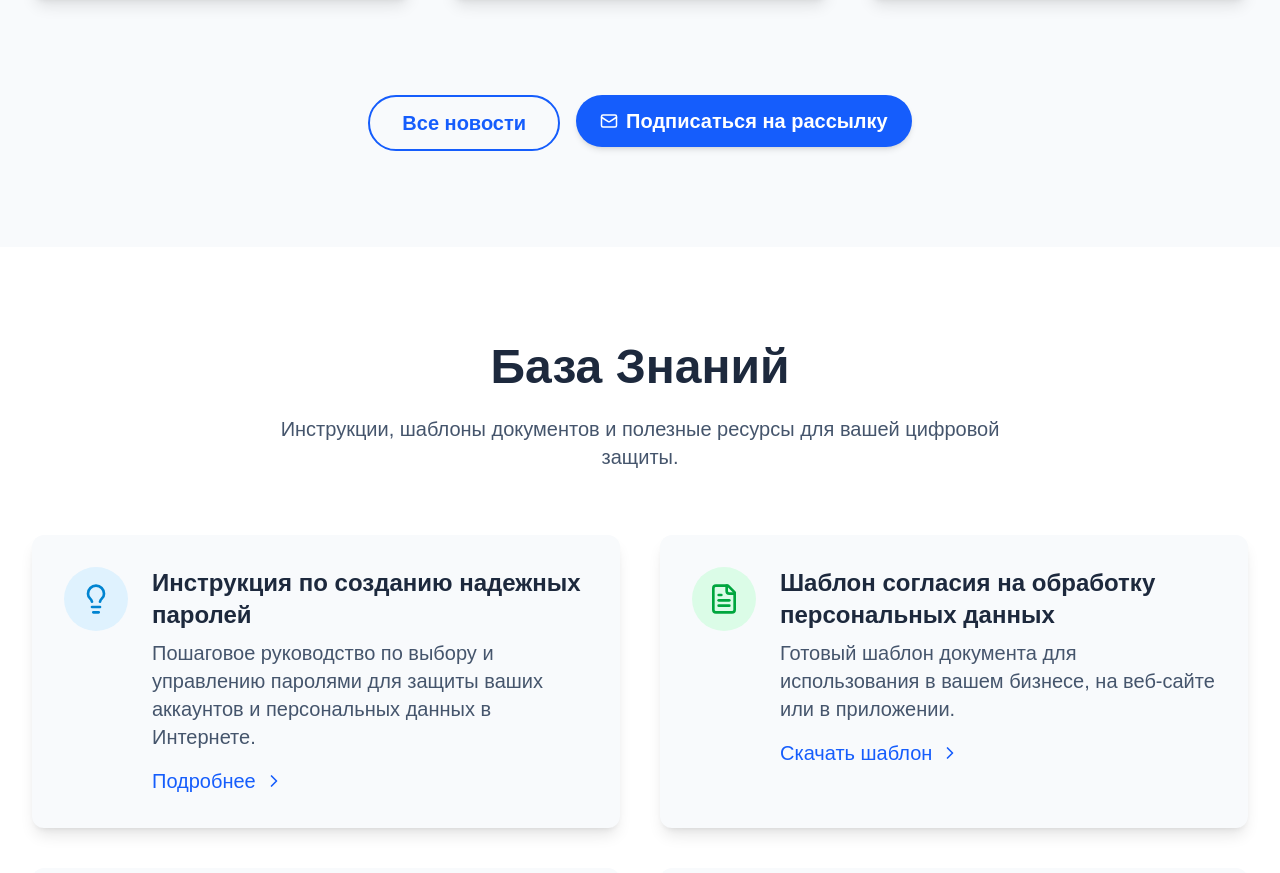
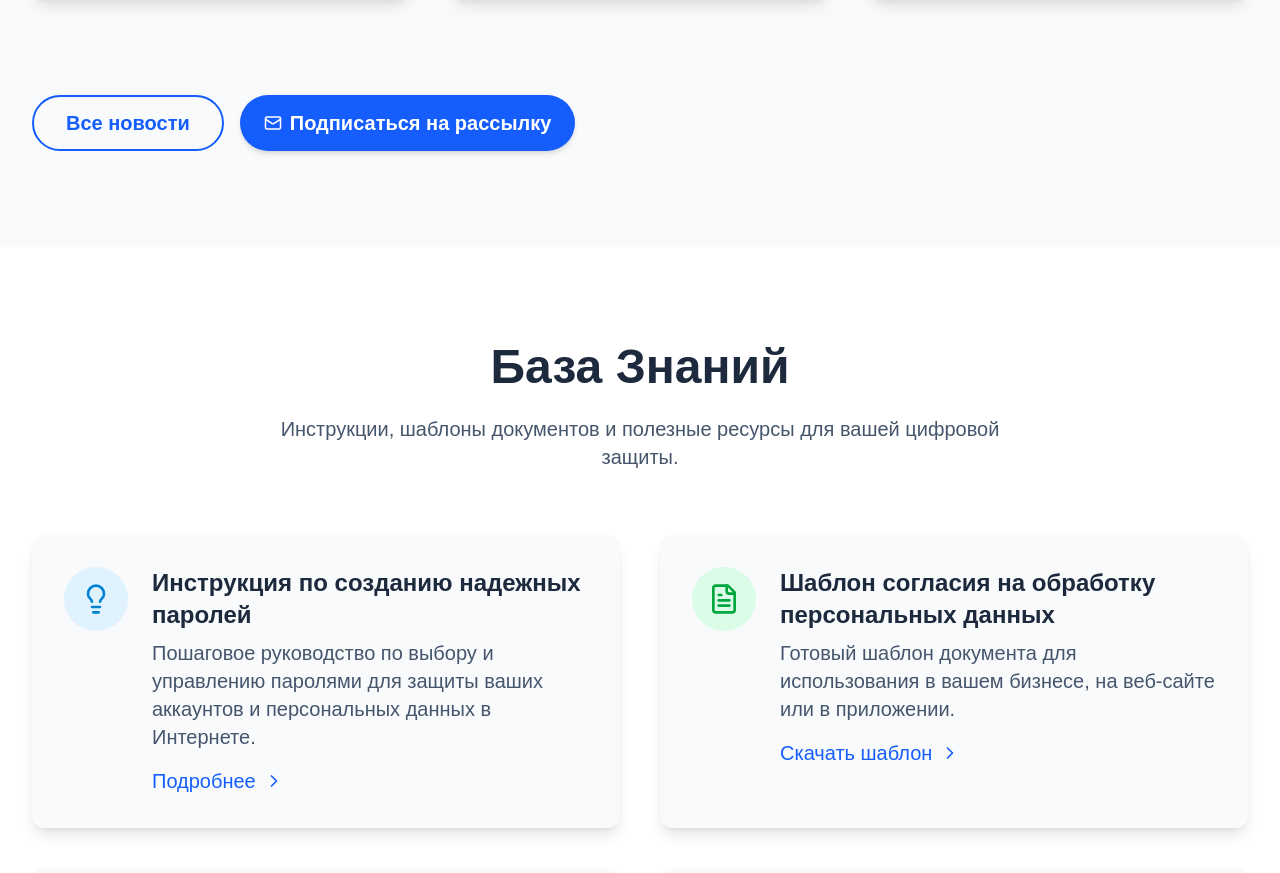
Before and after one commit to amorkovkina/ClubOK, a Next.js app: page / in a window 1280 px wide. Shown: the part 2580-3453 px from the top of the page. Built offline with nearby package versions, Linux system fonts and the light colour scheme.

Commit message:
Исправление кнопок

```diff
--- a/pages/index.tsx
+++ b/pages/index.tsx
@@ -543,7 +543,7 @@ const CyberShieldPage: React.FC = () => {
                   </div>
                 ))}
               </div>
-              <div className="text-center mt-24 space-x-4">
+              <div className="text-center mt-24 flex flex-col md:flex-row space-y-4 md:space-y-0 space-x-0 md:space-x-4">
                 <button
                   onClick={() => router.push('/news')}
                   className="inline-block border-2 border-blue-600 text-blue-600 hover:bg-blue-50 font-semibold py-3 px-8 rounded-full text-xl transition-colors duration-300"
```
